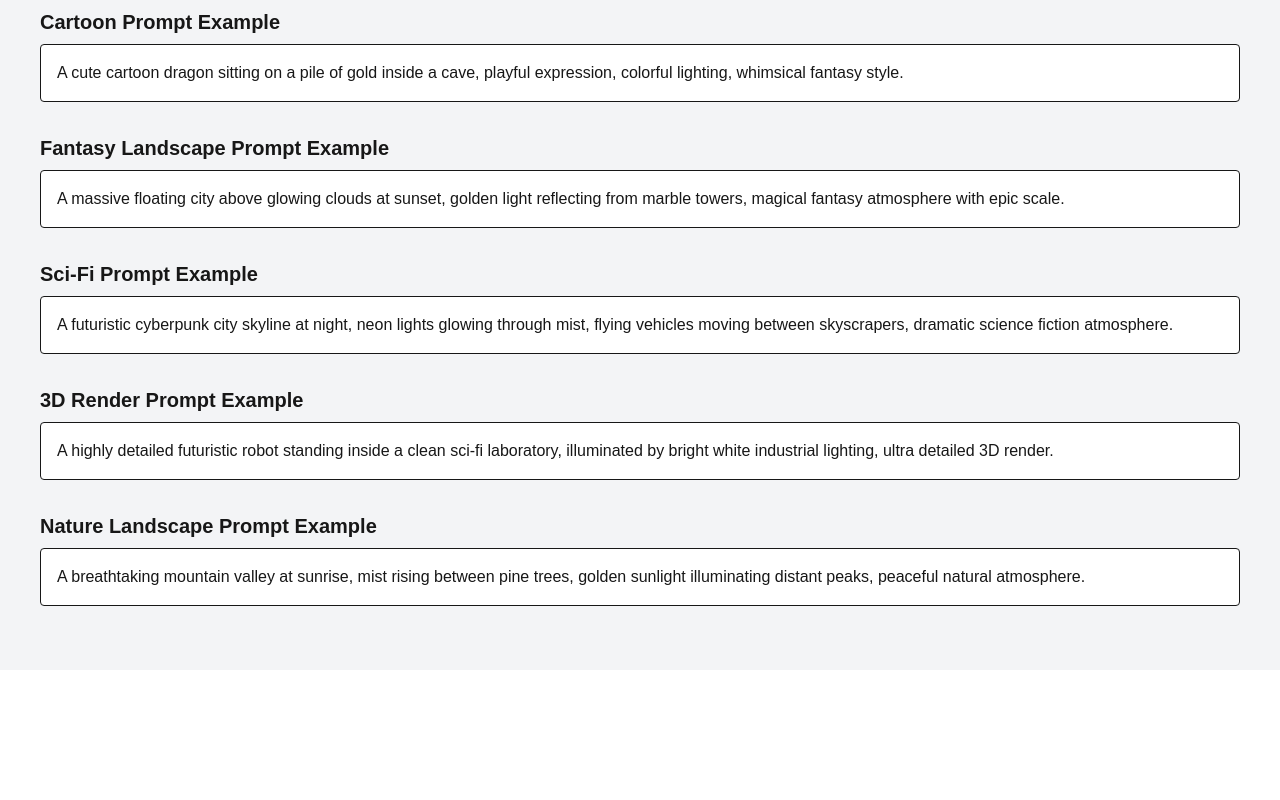
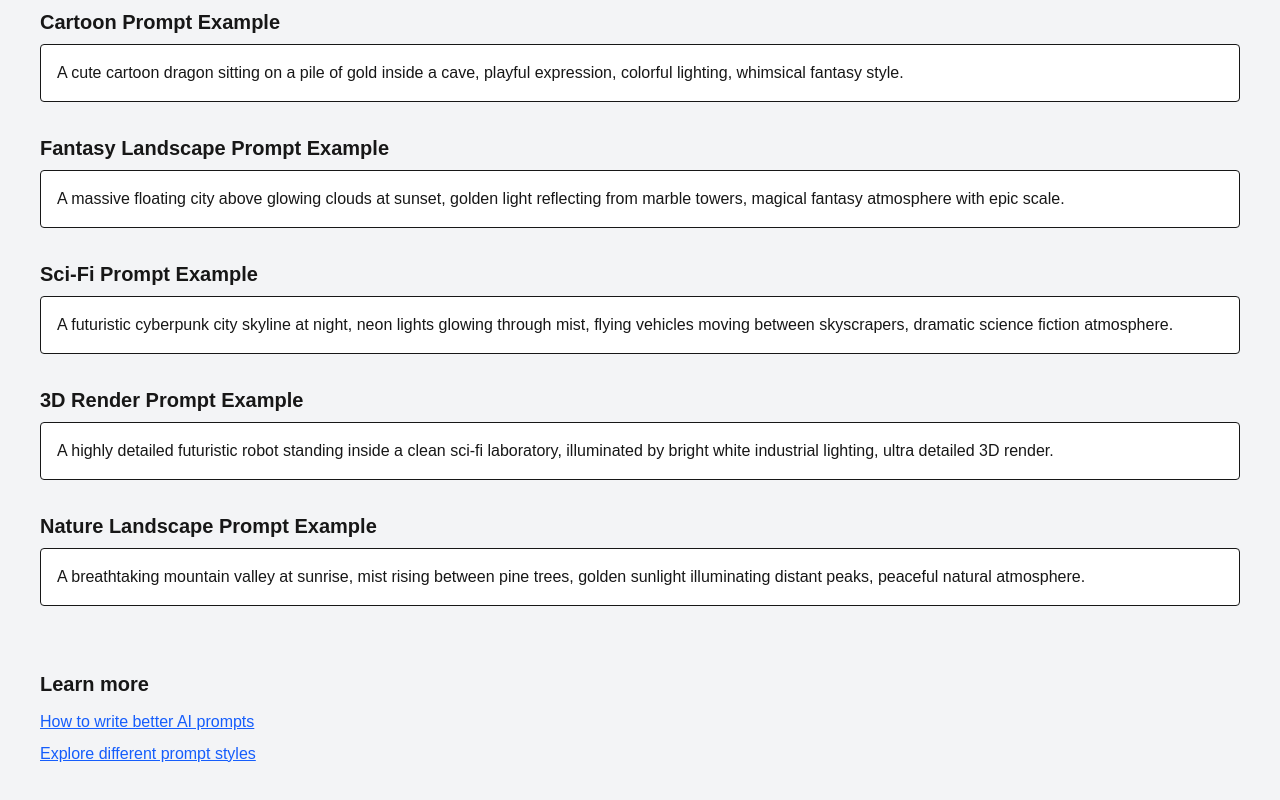
Before and after one commit to amerind369/cinematic-prompt-engine, a Next.js app: page /examples in a window 1280 px wide. Shown: the part 782-1582 px from the top of the page. Before the commit the page ends 1452 px from the top, so only its background shows below. Built offline with nearby package versions, Linux system fonts and the light colour scheme.

Commit message:
Update page.tsx

```diff
--- a/app/examples/page.tsx
+++ b/app/examples/page.tsx
@@ -117,6 +117,27 @@ export default function ExamplesPage() {
         peaceful natural atmosphere.
       </div>
 
+      <div className="mt-16">
+
+  <h3 className="text-xl font-semibold mb-3">
+    Learn more
+  </h3>
+
+  <ul className="text-blue-600 underline space-y-2">
+    <li>
+      <a href="/how-to-write-ai-prompts">
+        How to write better AI prompts
+      </a>
+    </li>
+    <li>
+      <a href="/styles">
+        Explore different prompt styles
+      </a>
+    </li>
+  </ul>
+
+</div>
+
 
     </main>
   )
```
